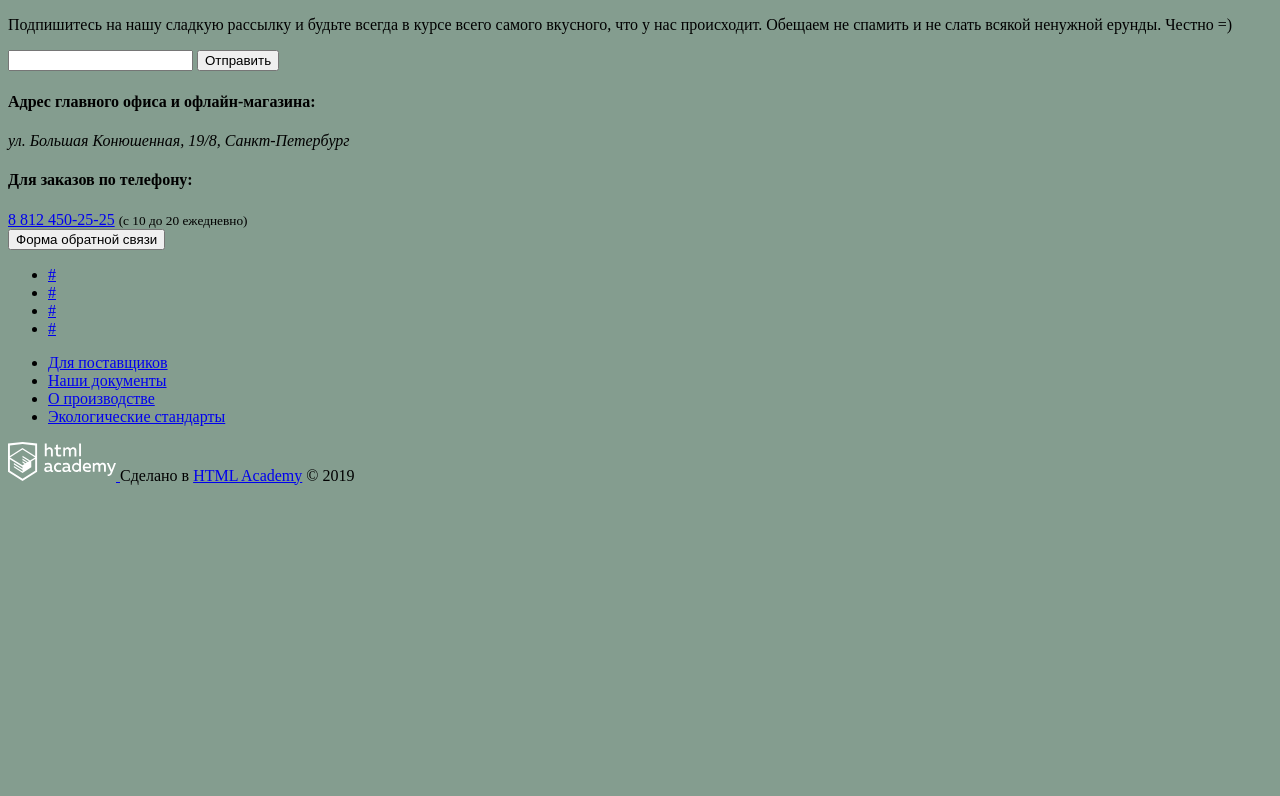
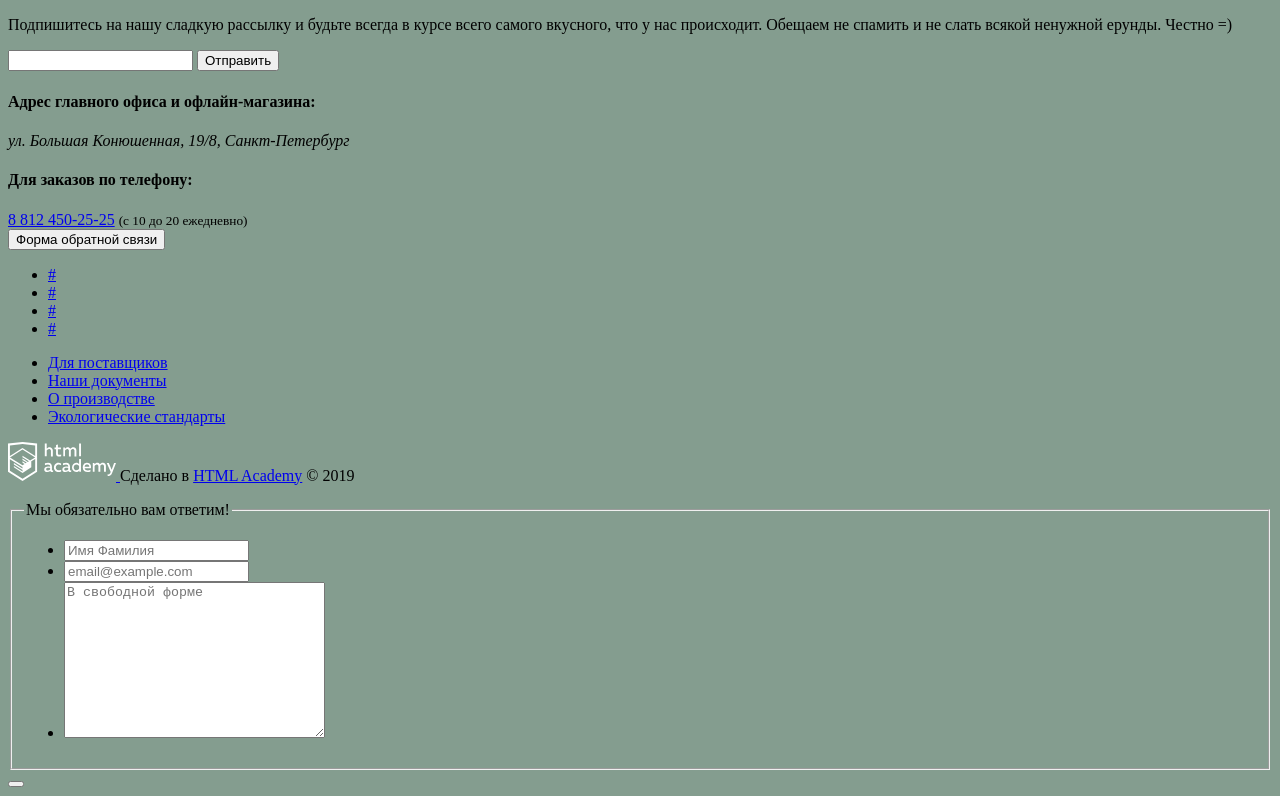
Before and after one commit to ExTeeP/1174257-gllacy-29, a plain HTML site: page index.html in a window 1280 px wide. Shown: the part 4292-5088 px from the top of the page. Before the commit the page ends 4793 px from the top, so only its background shows below. Drawn offline with Linux system fonts and the light colour scheme.

Commit message:
Добавил форму обратной связи

```diff
--- a/index.html
+++ b/index.html
@@ -345,6 +345,38 @@
 
     </div>
   </footer>
+
+  <section class="feedback">
+    <h2 class="visually-hidden">Форма обратной связи</h2>
+
+    <form class="feedback__form" action="https://echo.htmlacademy.ru" method="post">
+      <fieldset class="feedback__fiedset">
+        <legend class="feedback__title">Мы обязательно вам ответим!</legend>
+
+        <ul class="feedback__list">
+          <li class="feedback__item">
+            <label class="visually-hidden" for="feedback-name">Введите ваше имя и фамилию:</label>
+            <input class="main-input feedback__input" type="text" name="feedback-name" id="feedback-name"
+              placeholder="Имя Фамилия">
+          </li>
+          <li class="feedback__item">
+            <label class="visually-hidden" for="feedback-email">Введите почту:</label>
+            <input class="main-input feedback__input" type="email" name="feedback-email" id="feedback-email"
+              placeholder="email@example.com">
+          </li>
+          <li class="feedback__item">
+            <label class="visually-hidden" for="feedback-message">Введите сообщение:</label>
+            <textarea class="feedback__message" name="feedback-message" id="feedback-message" cols="30" rows="10"
+              placeholder="В свободной форме"></textarea>
+          </li>
+        </ul>
+      </fieldset>
+
+      <div class="feedback__btn-wrap">
+        <button class="main-btn feedback__btn" type="submit"></button>
+      </div>
+    </form>
+  </section>
 </body>
 
 </html>
```
